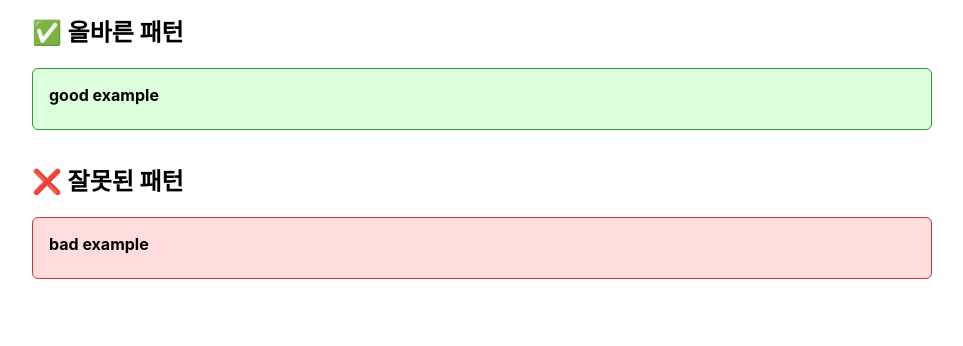
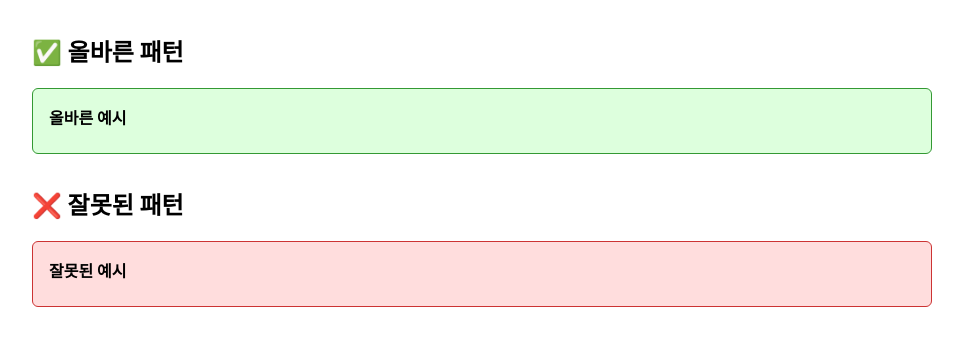
Before and after one commit to getinthere-private-job/hamstern-plugin, a Python web app: template skills/rule/templates/mockup.html in a window 1280 px wide. Shown: the part 116-462 px from the top of the page, without its empty margins (158-1121 px from the left). Run offline with Jinja, Linux system fonts and the light colour scheme; the template is opened without the code that fills it, so the values that code supplies are empty.

Commit message:
fix(rule): improve template robustness (pointer references_list, mockup safety + i18n)
- Replace pointer.md {{n}}/{{mockup_line}} pair with single {{references_list}} (eliminates off-by-one risk)
- mockup.html: add viewport meta, CSS injection warning, Korean labels for examples

Co-Authored-By: Claude Opus 4.7 (1M context) <noreply@anthropic.com>

```diff
--- a/skills/rule/templates/mockup.html
+++ b/skills/rule/templates/mockup.html
@@ -2,6 +2,7 @@
 <html lang="ko">
 <head>
 <meta charset="UTF-8">
+<meta name="viewport" content="width=device-width, initial-scale=1">
 <title>Rule: {{title}}</title>
 <style>
 body { font-family: -apple-system, sans-serif; padding: 20px; max-width: 900px; margin: 0 auto; }
@@ -11,6 +12,7 @@ h2 { margin-top: 32px; }
 .bad { border-color: #c33; background: #fdd; }
 .good { border-color: #393; background: #dfd; }
 .label { font-weight: bold; margin-bottom: 8px; }
+/* Caller MUST escape any "</style>" sequences in custom_css to avoid breaking out of the style block. */
 {{custom_css}}
 </style>
 </head>
@@ -20,13 +22,13 @@ h2 { margin-top: 32px; }
 
 <h2>✅ 올바른 패턴</h2>
 <div class="example good">
-<div class="label">good example</div>
+<div class="label">올바른 예시</div>
 {{good_html}}
 </div>
 
 <h2>❌ 잘못된 패턴</h2>
 <div class="example bad">
-<div class="label">bad example</div>
+<div class="label">잘못된 예시</div>
 {{bad_html}}
 </div>
 </body>
```
Also changed, not shown: skills/rule/templates/pointer.md (+1 -2 lines).
